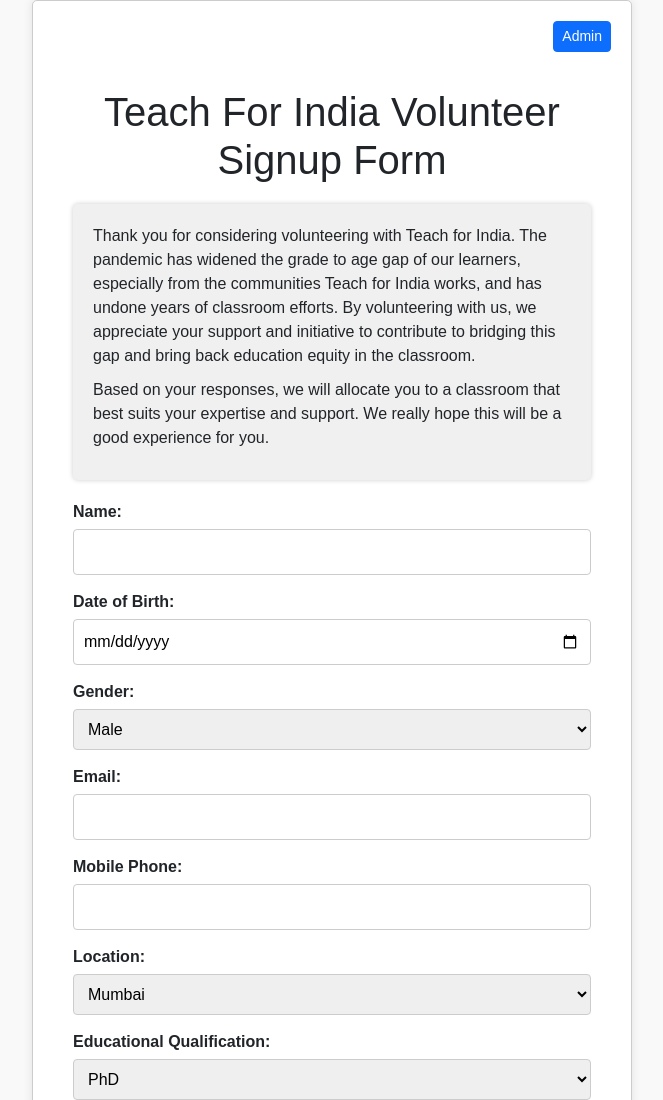
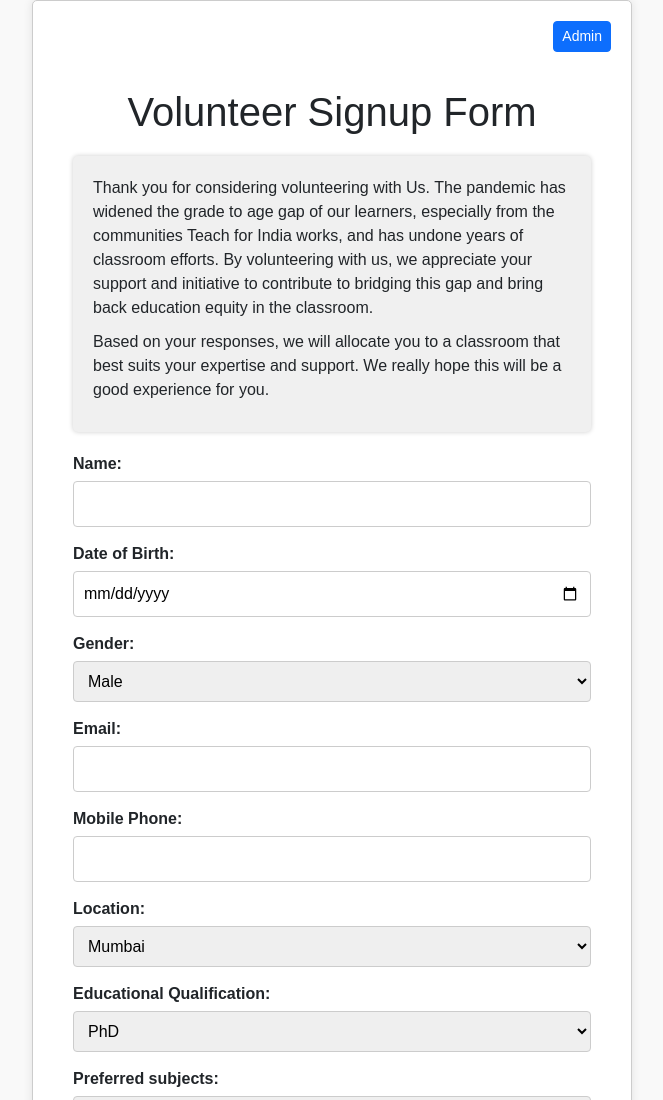
Before and after one commit to rahulmannil201/RegistrationForm, a plain HTML site: page index.html in a window 1280 px wide. Shown: the top 1100 px of the page, without its empty margins (308-971 px from the left). Drawn offline with nearby package versions, Linux system fonts and the light colour scheme.

Commit message:
Update index.html
minor changes

```diff
--- a/index.html
+++ b/index.html
@@ -29,9 +29,9 @@
             <div class="form">
                <!--<h2>Login Form</h2> -->
                <form action="" method="POST" id="registrationform">
-                  <h1>Teach For India Volunteer Signup Form</h1>
+                  <h1>Volunteer Signup Form</h1>
                   <div class="intro-message">
-                     <p>Thank you for considering volunteering with Teach for India. The pandemic has widened the grade to age gap of our learners, especially from the communities Teach for India works, and has undone years of classroom efforts. By volunteering with us, we appreciate your support and initiative to contribute to bridging this gap and bring back education equity in the classroom.</p>
+                     <p>Thank you for considering volunteering with Us. The pandemic has widened the grade to age gap of our learners, especially from the communities Teach for India works, and has undone years of classroom efforts. By volunteering with us, we appreciate your support and initiative to contribute to bridging this gap and bring back education equity in the classroom.</p>
                      <p>Based on your responses, we will allocate you to a classroom that best suits your expertise and support. We really hope this will be a good experience for you.</p>
                   </div>
 
```
